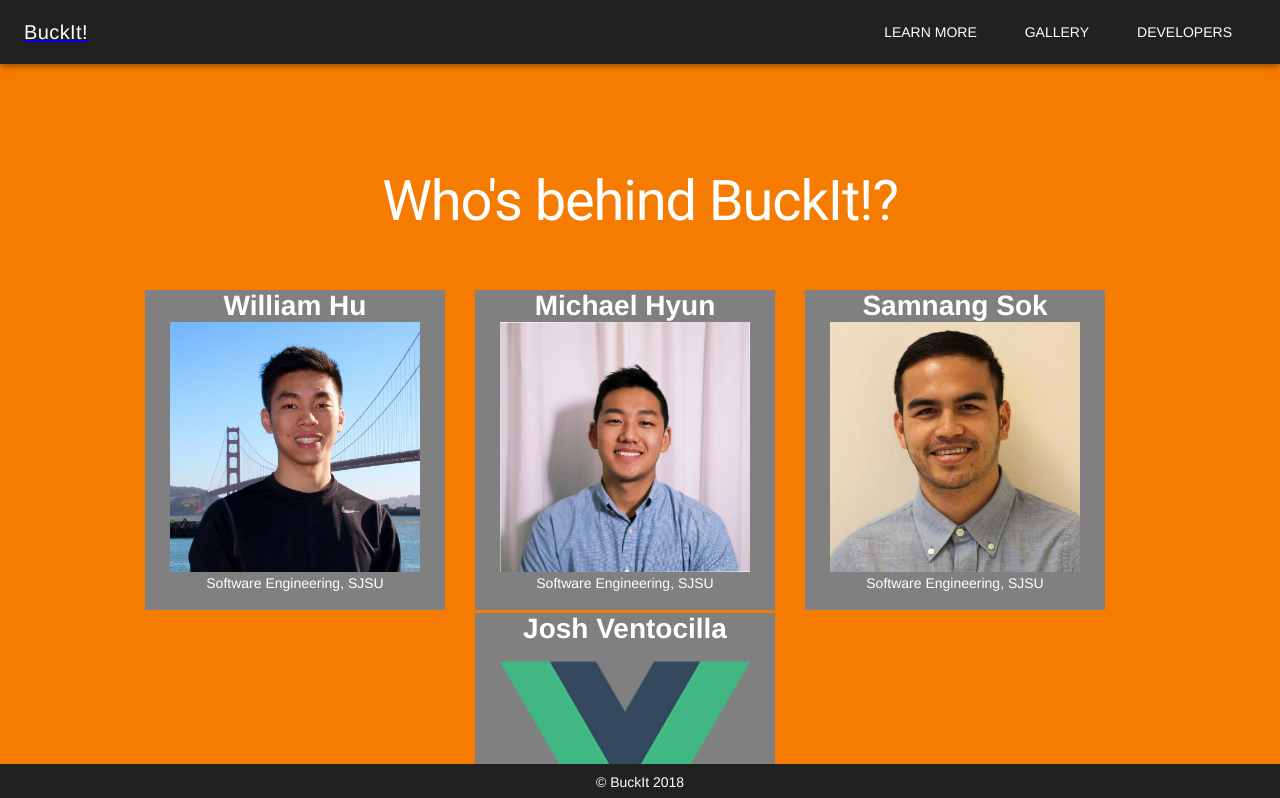
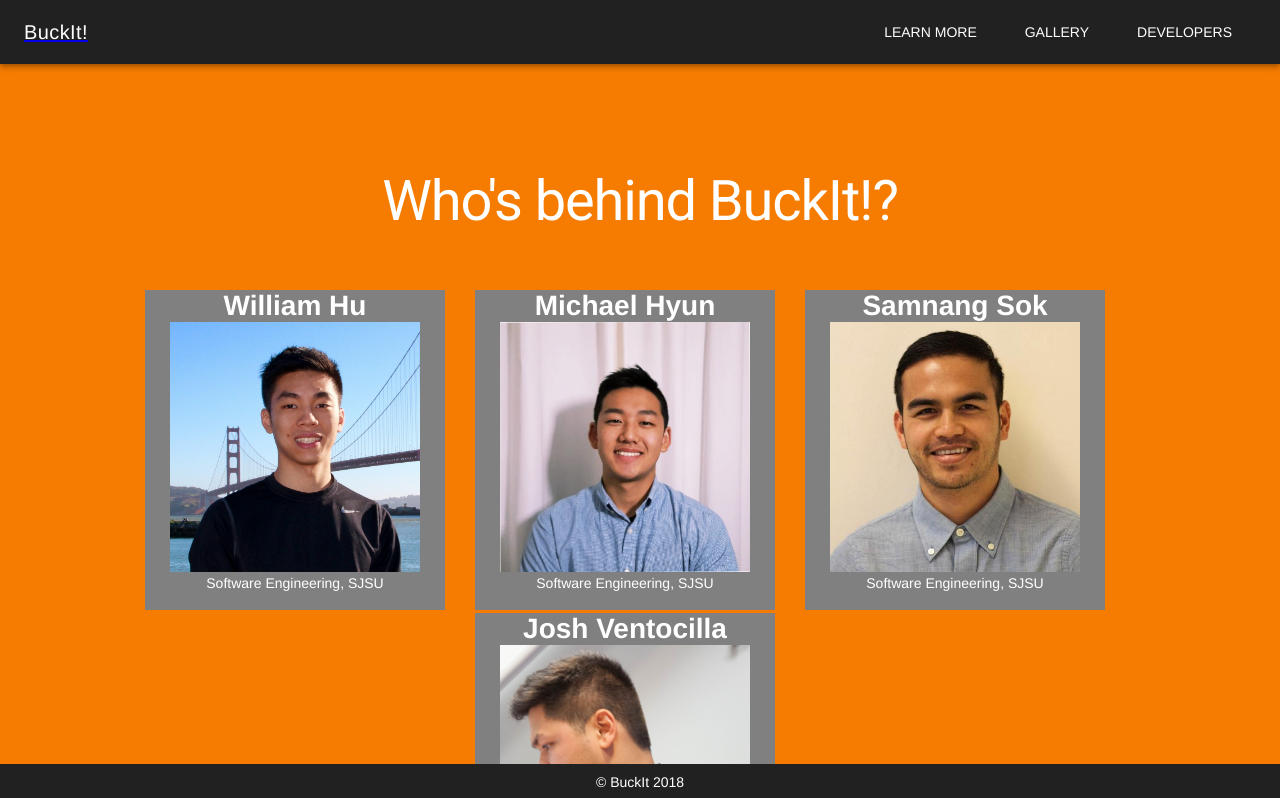
Before and after one commit to jphusjsu/buckit-page, a Vue app: page /#/Developers in a window 1280 px wide. Shown: the top 798 px of the page. Built offline with nearby package versions, Linux system fonts and the light colour scheme.

Commit message:
edited dev's profile

```diff
--- a/src/components/Developers.vue
+++ b/src/components/Developers.vue
@@ -36,7 +36,7 @@
         {
           name: 'William Hu',
           pictureURL: 'william.jpg',
-          contribution: 'William is a full-stack developer. He contributed with the Mapping components of BuckIt!',
+          contribution: 'William is a full-stack developer. He contributed with the Mapping components of BuckIt, and general bugs fixing in various BuckIt\'s components',
           funFact: 'He was born and raised in Venezuela a.k.a. LatinAsian',
           linkedInLogo: 'linkedin-logo.svg',
           linkedInURL: 'https://www.linkedin.com/in/william-jp-hu',
@@ -46,8 +46,8 @@
         {
           name: 'Michael Hyun',
           pictureURL: 'michael.jpeg',
-          contribution: '',
-          funFact: '',
+          contribution: 'Michael is a full-stack developer. He worked on various essential components for BuckIt, and helped on the re-designing the overall UI once we had the functionality in place',
+          funFact: 'I Love In-N-Out animal fries :-)',
           linkedInLogo: 'linkedin-logo.svg',
           linkedInURL: 'https://www.linkedin.com/in/michael-hyun/',
           gitHubLogo: 'github-logo.svg',
@@ -56,8 +56,8 @@
         {
           name: 'Samnang Sok',
           pictureURL: 'samnang.jpg',
-          contribution: '',
-          funFact: '',
+          contribution: 'Samnang is a full-stack developer. Some of his work on this project include the login functionality, profile page, complete page, complete and delete functionality, edit profile, edit buckit, and others',
+          funFact: 'I always laugh, even for no reason, because always happy',
           linkedInLogo: 'linkedin-logo.svg',
           linkedInURL: 'https://www.linkedin.com',
           gitHubLogo: 'github-logo.svg',
@@ -65,9 +65,9 @@
         },
         {
           name: 'Josh Ventocilla',
-          pictureURL: 'logo.png',
-          contribution: '',
-          funFact: '',
+          pictureURL: 'josh.jpg',
+          contribution: 'Josh is a full-stack developer and took the Project Manager role for the entire project in which he made sure that schedule and general assignments were on track',
+          funFact: 'Our advisor thought I was Mexican',
           linkedInLogo: 'linkedin-logo.svg',
           linkedInURL: 'https://www.linkedin.com',
           gitHubLogo: 'github-logo.svg',
```
Also changed, not shown: src/assets/profile/josh.jpg (added).
